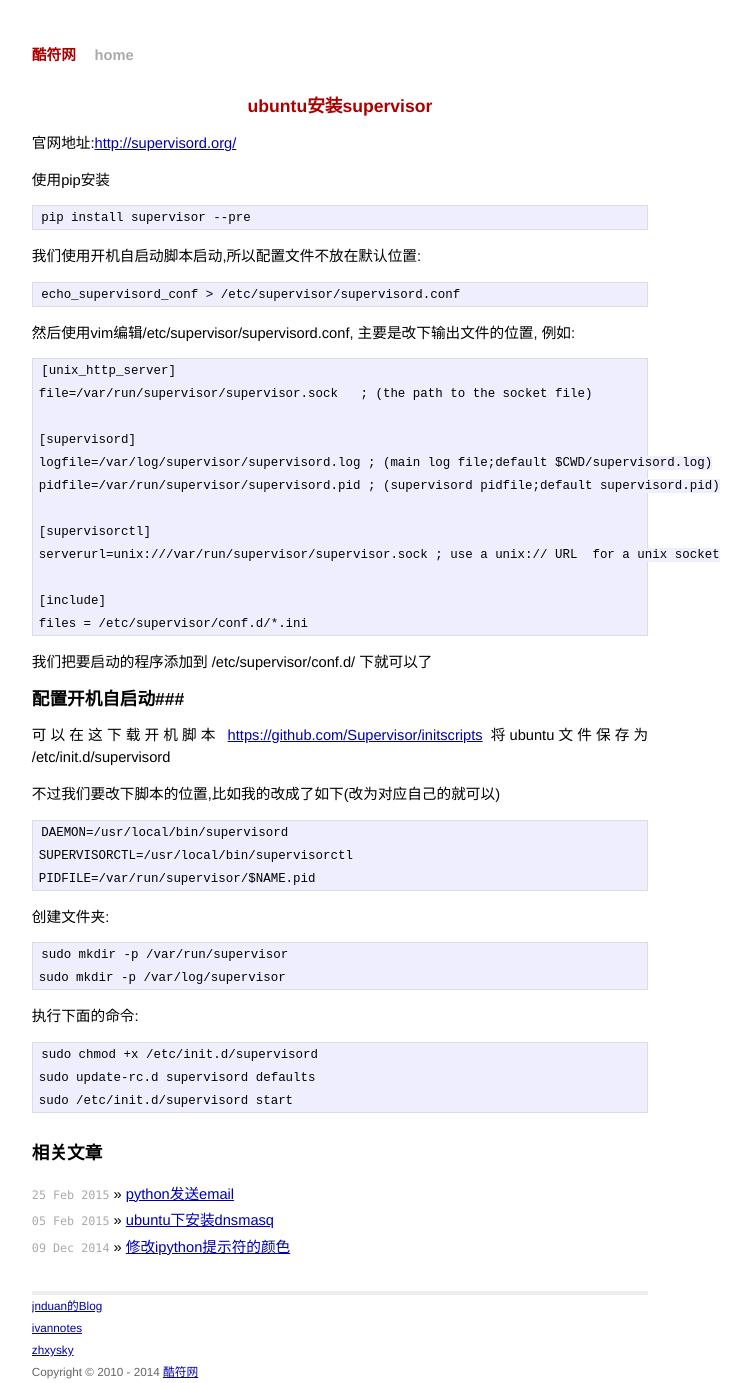
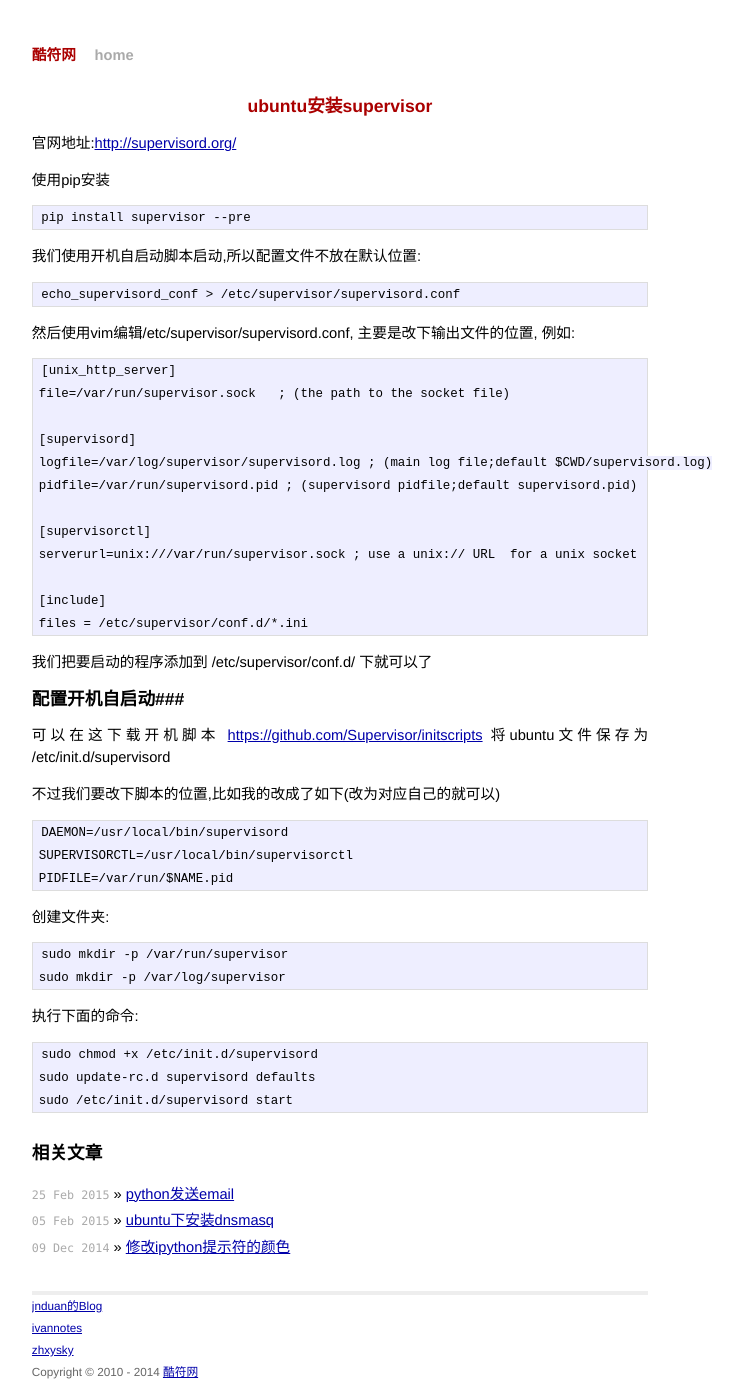
Before and after one commit to ll1l11/codeif.github.io, a Jekyll site: the page built from _posts/2014-09-10-ubuntu-install-supervisor.md, in a window 1280 px wide. Shown: the whole page, without its empty margins (300-1051 px from the left). Built offline with Jekyll 4.4.1, drawn with Linux system fonts in a browser that asks for light colours; Markdown is read by kramdown in place of the engine named in the settings; comment, search, counter and statistics services are not loaded.

Commit message:
supervisor some  config location modify

```diff
--- a/_posts/2014-09-10-ubuntu-install-supervisor.md
+++ b/_posts/2014-09-10-ubuntu-install-supervisor.md
@@ -18,14 +18,14 @@
 然后使用vim编辑/etc/supervisor/supervisord.conf, 主要是改下输出文件的位置, 例如:
 
     [unix_http_server]
-    file=/var/run/supervisor/supervisor.sock   ; (the path to the socket file)
+    file=/var/run/supervisor.sock   ; (the path to the socket file)
 
     [supervisord]
     logfile=/var/log/supervisor/supervisord.log ; (main log file;default $CWD/supervisord.log)
-    pidfile=/var/run/supervisor/supervisord.pid ; (supervisord pidfile;default supervisord.pid)
+    pidfile=/var/run/supervisord.pid ; (supervisord pidfile;default supervisord.pid)
 
     [supervisorctl]
-    serverurl=unix:///var/run/supervisor/supervisor.sock ; use a unix:// URL  for a unix socket
+    serverurl=unix:///var/run/supervisor.sock ; use a unix:// URL  for a unix socket
 
     [include]
     files = /etc/supervisor/conf.d/*.ini
@@ -41,7 +41,7 @@
 
     DAEMON=/usr/local/bin/supervisord
     SUPERVISORCTL=/usr/local/bin/supervisorctl
-    PIDFILE=/var/run/supervisor/$NAME.pid
+    PIDFILE=/var/run/$NAME.pid
 
 创建文件夹:
 
```
